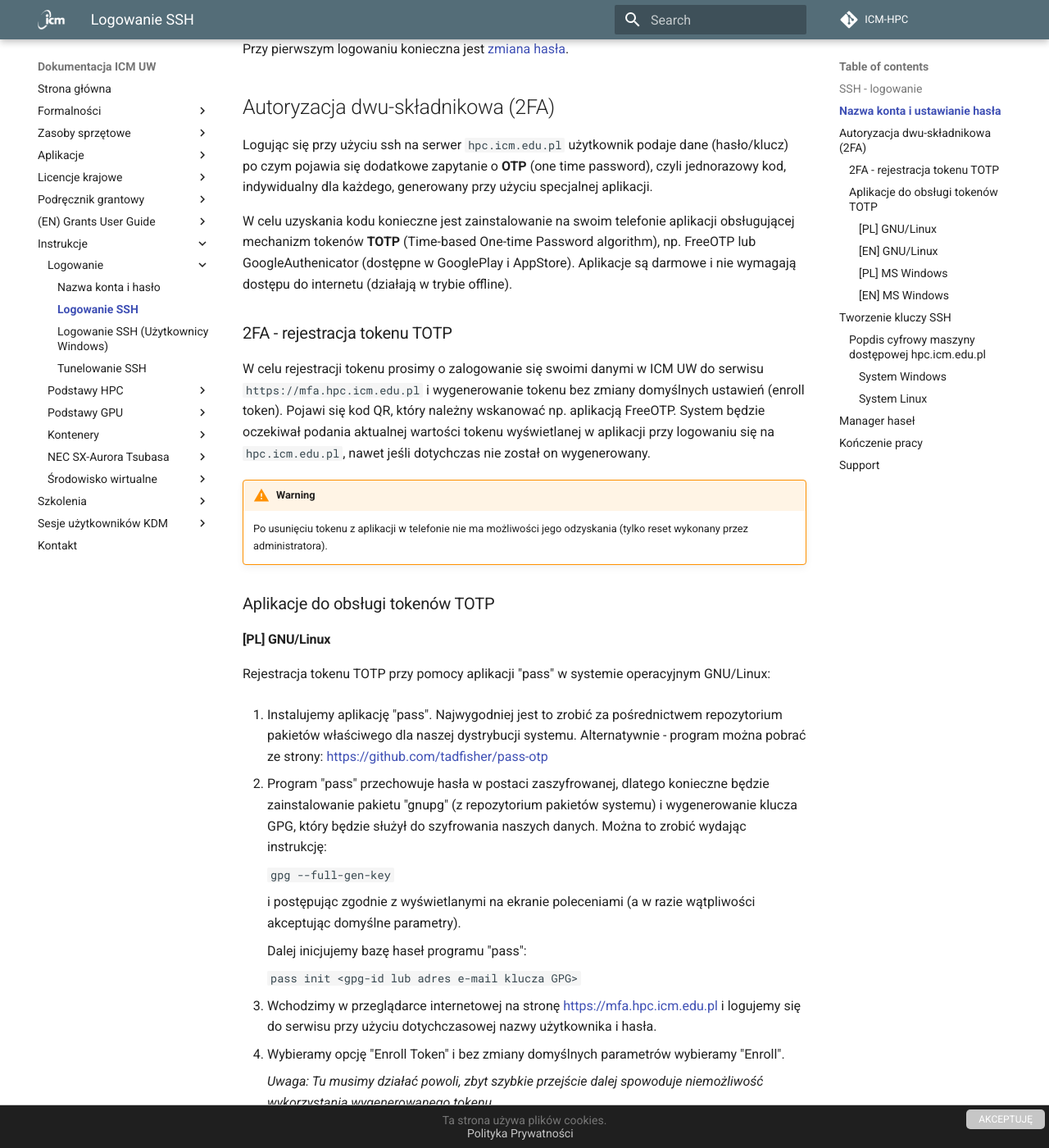
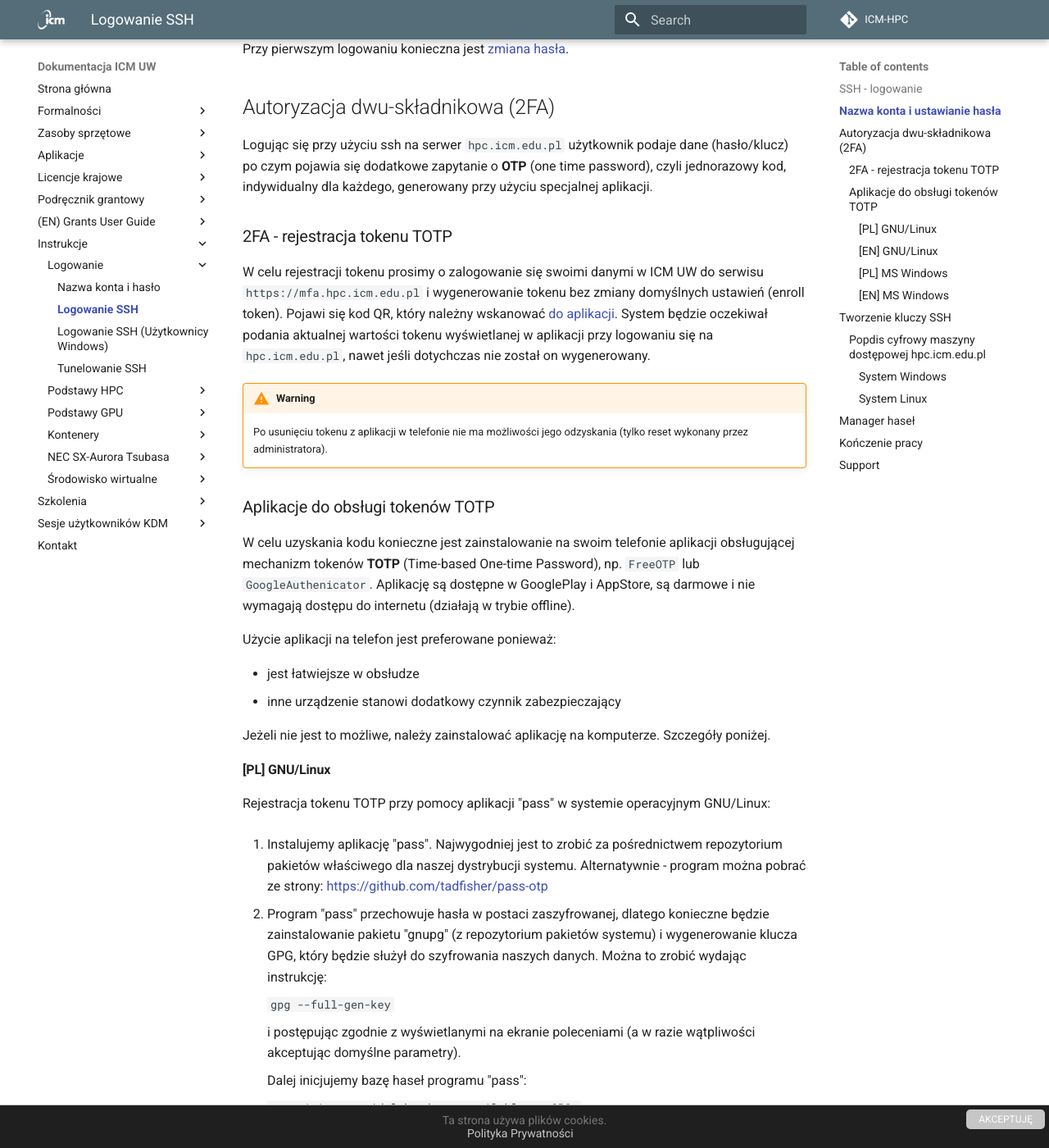
Before and after one commit to kubajal/hpc-docs, an MkDocs documentation site: the page built from docs/Tutorials/Logowanie/ssh.md, in a window 1280 px wide and 1400 px high, scrolled down 527 px. Shown: the whole window at 82% size. Built offline with MkDocs 1.6.1 and Material for MkDocs 9.7.7, drawn with Linux system fonts in a browser that asks for light colours; some of the changed text lies outside the part shown.

Commit message:
otp not in a password store

````diff
--- a/docs/Tutorials/Logowanie/ssh.md
+++ b/docs/Tutorials/Logowanie/ssh.md
@@ -22,19 +22,28 @@
 
 Logując się przy użyciu ssh na serwer `hpc.icm.edu.pl` użytkownik podaje dane (hasło/klucz) po czym pojawia się dodatkowe zapytanie o **OTP** (one time password), czyli jednorazowy kod, indywidualny dla każdego, generowany przy użyciu specjalnej aplikacji.
 
-W celu uzyskania kodu konieczne jest zainstalowanie na swoim telefonie aplikacji obsługującej mechanizm tokenów **TOTP** (Time-based One-time Password algorithm), np. FreeOTP lub GoogleAuthenicator (dostępne w GooglePlay i AppStore). Aplikacje są darmowe i nie wymagają dostępu do internetu (działają w trybie offline).
-
 ### 2FA - rejestracja tokenu TOTP
 
 W celu rejestracji tokenu prosimy o zalogowanie się swoimi danymi w ICM UW do serwisu `https://mfa.hpc.icm.edu.pl`
 i wygenerowanie tokenu bez zmiany domyślnych ustawień (enroll token).
-Pojawi się kod QR, który należny wskanować np. aplikacją FreeOTP.
+Pojawi się kod QR, który należny wskanować [do aplikacji](./ssh.md#aplikacje-do-obsugi-tokenow-totp).
 System będzie oczekiwał podania aktualnej wartości tokenu wyświetlanej w aplikacji przy logowaniu się na `hpc.icm.edu.pl`, nawet jeśli dotychczas nie został on wygenerowany.
 
 !!! Warning
     Po usunięciu tokenu z aplikacji w telefonie nie ma możliwości jego odzyskania (tylko reset wykonany przez administratora).
 
 ### Aplikacje do obsługi tokenów TOTP
+
+W celu uzyskania kodu konieczne jest zainstalowanie na swoim telefonie aplikacji obsługującej mechanizm tokenów **TOTP** (Time-based One-time Password), np. `FreeOTP` lub `GoogleAuthenicator`.
+Aplikację są dostępne w GooglePlay i AppStore, są darmowe i nie wymagają dostępu do internetu (działają w trybie offline).
+
+Użycie aplikacji na telefon jest preferowane ponieważ:
+
+- jest łatwiejsze w obsłudze
+- inne urządzenie stanowi dodatkowy czynnik zabezpieczający
+
+Jeżeli nie jest to możliwe, należy zainstalować aplikację na komputerze.
+Szczegóły poniżej.
 
 #### [PL] GNU/Linux
 
@@ -62,14 +71,14 @@
    wybieramy "Enroll".
 
       *Uwaga: Tu musimy działać powoli, zbyt szybkie
-	         przejście dalej spowoduje niemożliwość wykorzystania
-	         wygenerowanego tokenu.*
+            przejście dalej spowoduje niemożliwość wykorzystania
+            wygenerowanego tokenu.*
 
-	 Pojawi się nowa strona z obrazem kodu QR
-	 odpowiadającemu tokenowi. Obok kodu jest dostępny
-	 link (pokolorowane "here"). Kopiujemy adres, na który
-	 wskazuje link do schowka lub do dowolnego edytora
-	 tekstu.
+   Pojawi się nowa strona z obrazem kodu QR
+   odpowiadającemu tokenowi. Obok kodu jest dostępny
+   link (pokolorowane "here"). Kopiujemy adres, na który
+   wskazuje link do schowka lub do dowolnego edytora
+   tekstu.
 
 5. W terminalu wykonujemy instrukcję:
 
@@ -77,6 +86,21 @@
 
      Program poprosi nas o podanie "otpauth://". W tym miejscu
      wklejamy w całości skopiowany wcześniej link.
+
+     Pojawienie się komunikatu `Error: otp is not in the password store.` świadczy o niepoprawnym zainstalowaniu
+     wtyczki 'pass-otp' do programu 'pass'. W rezultacie komenda 'otp' nie jest rozpoznawana.
+     Przykład z błędem poniżej:
+
+     ```.bash
+     username@hostname:~$ pass blahblah
+     Error: blahblah is not in the password store.
+
+     username@hostname:~$ pass blahblah insert
+     Error: blahblah is not in the password store.
+
+     username@hostname:~$ pass blahblah insert icm
+     Error: blahblah is not in the password store.
+     ```
 
 6. Gotowe. Można już zamknąć stronę internetową rejestracji tokenu, a
 link nie będzie już potrzebny. Żeby wygenerować token, wystarczy wydać
````
